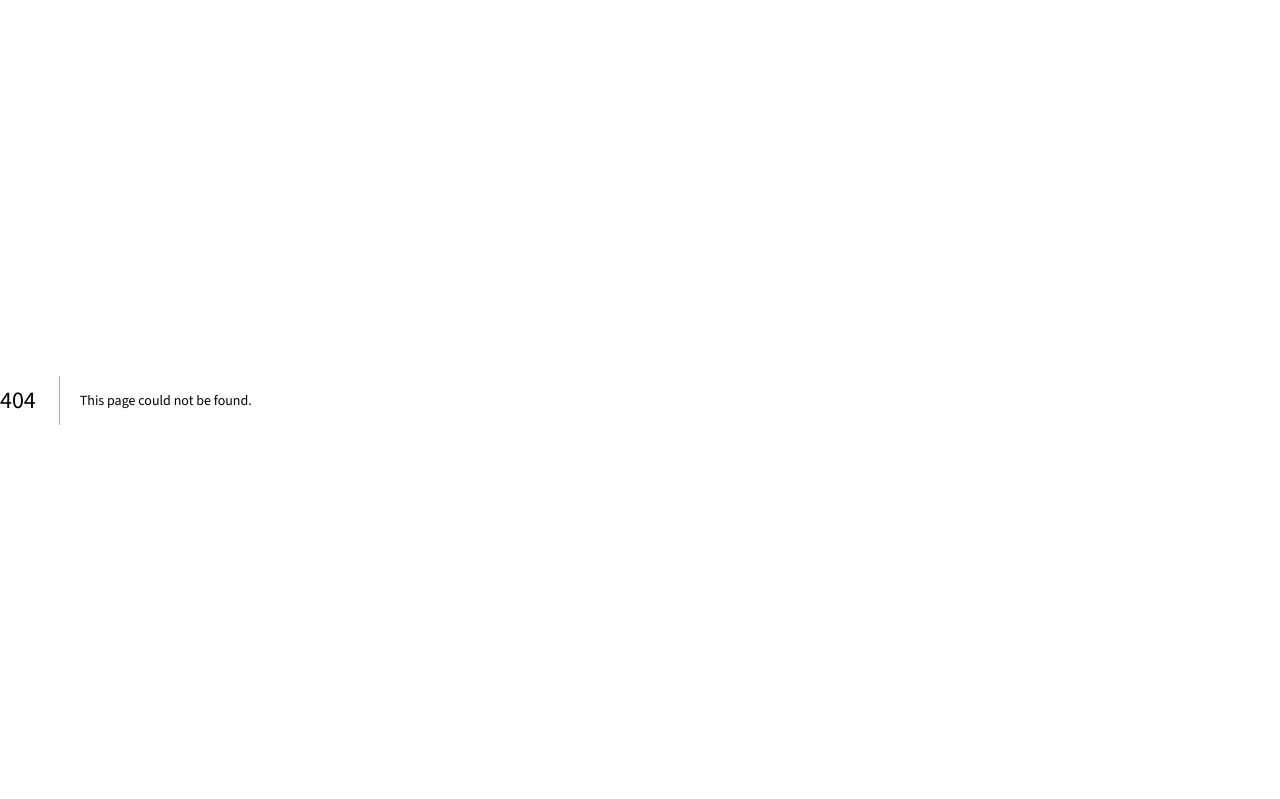
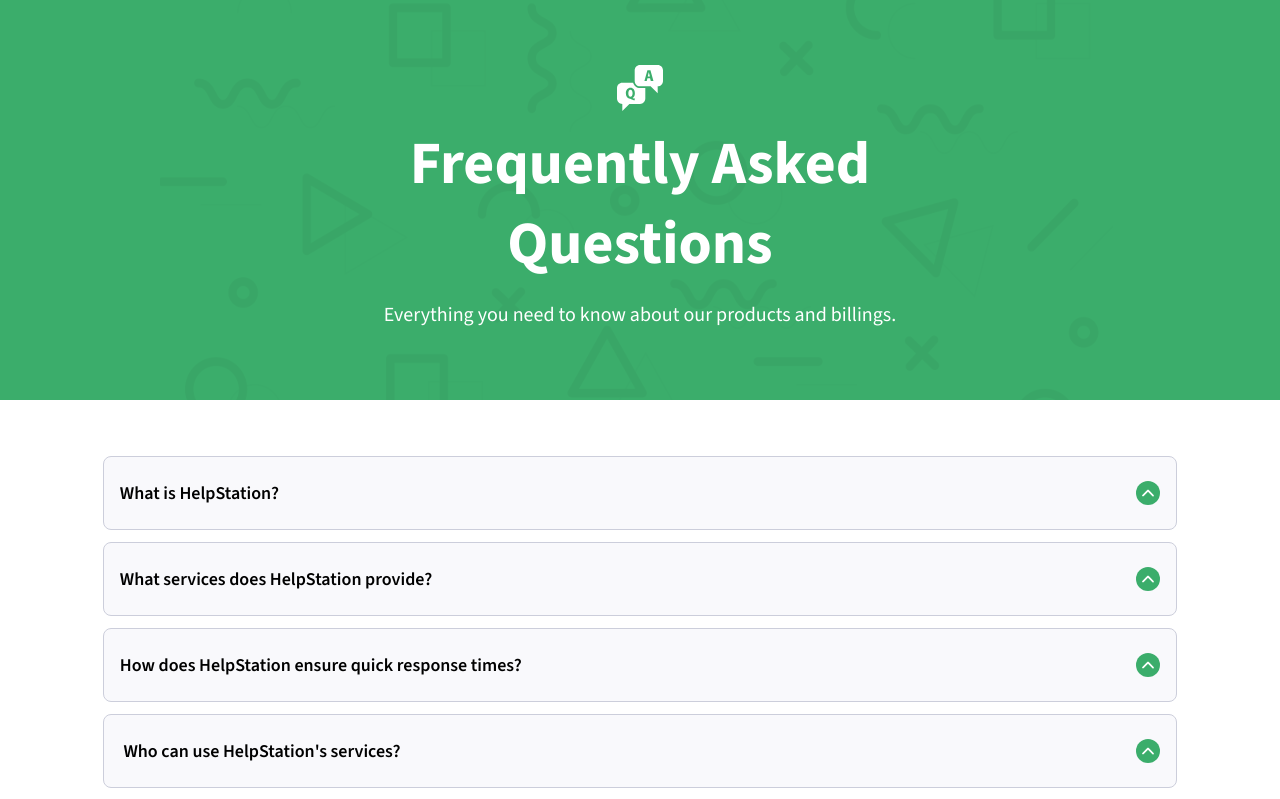
Before and after one commit to beedyboy/help-station, a Next.js app: page /faq in a window 1280 px wide. Before the commit this address had no page. Shown: the top 799 px of the page. Built offline with nearby package versions, Linux system fonts and the light colour scheme.

Commit message:
chore: Adding FAQ page

```diff
--- /dev/null
+++ b/app/faq/page.tsx
@@ -0,0 +1,11 @@
+import FAQ from "@/domain/faq";
+
+function FAQPage() {
+  return (
+    <div className="w-full">
+      <FAQ />
+    </div>
+  );
+}
+
+export default FAQPage;
--- /dev/null
+++ b/components/dropdown/faqDropdown.tsx
@@ -0,0 +1,39 @@
+import React from "react";
+import { IoIosArrowDown, IoIosArrowUp } from "react-icons/io";
+function FAQDropdown({
+  id,
+  question,
+  answer,
+  isOpen,
+  onClick,
+}: {
+  id: number;
+  question: string;
+  answer: string;
+  isOpen: boolean;
+  onClick: (id: number) => void;
+}) {
+  return (
+    <div className="bg-[#F9F9FC] border-[0.5px] border-[#CCCEDB] w-full p-4 flex flex-col rounded-lg">
+      <div className="flex justify-between items-center">
+        <p className="font-semibold text-[18px] leading-10 ">{question}</p>
+        <div
+          className="w-[24px] h-[24px] bg-primary-4 rounded-full  flex justify-center items-center"
+          onClick={() => onClick(id)}
+        >
+          {isOpen ? (
+            <IoIosArrowDown color="white" size={18} />
+          ) : (
+            <IoIosArrowUp color="white" size={18} />
+          )}
+        </div>
+      </div>
+
+      {isOpen ? (
+        <p className="text-base leading-6 font-normal">{answer}: </p>
+      ) : null}
+    </div>
+  );
+}
+
+export default FAQDropdown;
--- /dev/null
+++ b/constants/faq.ts
@@ -0,0 +1,115 @@
+type IFAQ = {
+  id: number;
+  question: string;
+  answer: string;
+  isOpen: boolean;
+};
+
+export const faqData: IFAQ[] = [
+  {
+    id: 0,
+    question: "What is HelpStation?",
+    answer:
+      "HelpStation is a health tech company dedicated to leveraging innovative technology to provide prompt access to emergency services in Nigeria. ",
+    isOpen: false,
+  },
+  {
+    id: 1,
+    question: "What services does HelpStation provide?",
+    answer:
+      "HelpStation offers services like 24/7 Help Center support, instant ambulance request, ambulance on standby, first aid boxes & Emergency Preparedness Trainings and more.",
+    isOpen: false,
+  },
+  {
+    id: 2,
+    question: "How does HelpStation ensure quick response times?",
+    answer:
+      "HelpStation utilises a proprietary technology platform to connect first responders, ambulances, and hospitals, ensuring rapid and coordinated emergency responses.",
+    isOpen: false,
+  },
+  {
+    id: 3,
+    question: " Who can use HelpStation's services?",
+    answer:
+      "  HelpStation's services are available to individuals, corporates, and government entities.",
+    isOpen: false,
+  },
+  {
+    id: 4,
+    question: "How do I contact HelpStation in an emergency?",
+    answer:
+      "Call HelpStation’s number 0913-200-0013, available 24/7, to reach a qualified medical professional and get immediate assistance.",
+    isOpen: false,
+  },
+  {
+    id: 5,
+    question: "Can I use HelpStation's services if I have health insurance?",
+    answer:
+      "No. At the moment, we do not accept health insurance as a form of payment",
+    isOpen: false,
+  },
+  {
+    id: 6,
+    question:
+      " What makes HelpStation different from other ambulance services?",
+    answer:
+      "HelpStation combines on-site first responder services with medical transportation, providing comprehensive pre-hospital care.",
+    isOpen: false,
+  },
+  {
+    id: 7,
+    question: "Is HelpStation a non-profit organization?",
+    answer:
+      "No, HelpStation is a privately owned company that charges a subscription fee to provide affordable, high-quality emergency services.",
+    isOpen: false,
+  },
+  {
+    id: 8,
+    question: " What areas does HelpStation cover?",
+    answer:
+      "HelpStation We have a network of over 200+ ambulance partners and are currently operating in three (3) states, with plans of rapid expansion in Nigeria and across Africa.",
+    isOpen: false,
+  },
+  {
+    id: 9,
+    question: "How do I become a HelpStation partner?",
+    answer:
+      "Visit the “Become a Partner” section on the HelpStation website to learn about partnership opportunities and apply.",
+    isOpen: false,
+  },
+  {
+    id: 10,
+    question: "What training do HelpStation first responders receive?",
+    answer:
+      "HelpStation first responders are highly trained and certified to handle a wide range of medical emergencies.",
+    isOpen: false,
+  },
+  {
+    id: 12,
+    question: "Can I get a subscription for HelpStation services?",
+    answer:
+      "Yes, HelpStation offers subscription plans that allow individuals and organisations to access their services whenever needed",
+    isOpen: false,
+  },
+  {
+    id: 13,
+    question: " What should I do if I need an ambulance?",
+    answer:
+      "Call HelpStation’s emergency number to dispatch an ambulance to your location promptly",
+    isOpen: false,
+  },
+  {
+    id: 14,
+    question: " Does HelpStation offer first aid and CPR training?",
+    answer:
+      "Yes, HelpStation provides comprehensive first aid and CPR training to individuals and organisations both in person and online.",
+    isOpen: false,
+  },
+  {
+    id: 15,
+    question: "How can I stay updated with HelpStation news and updates?",
+    answer:
+      "Subscribe to the HelpStation newsletter on their website to receive news and updates about their services and impact. Also follow our social media pages to get first hand information about our new services.",
+    isOpen: false,
+  },
+];
--- /dev/null
+++ b/domain/faq/index.tsx
@@ -0,0 +1,103 @@
+"use client";
+import React, { useState } from "react";
+import Image from "next/image";
+import aboutImg from "@/public/images/help_station_about.svg";
+import FAQDropdown from "@/components/dropdown/faqDropdown";
+import { faqData } from "@/constants/faq";
+import shrugBroImg from "@/public/images/help_station_shrug_bro.svg";
+import ImageTemplate from "@/components/image";
+import ServiceLayout from "@/components/layout/our-services/serviceLayout";
+import ServiceTextTemplate from "@/components/layout/our-services/serviceTextTemplate";
+
+function FAQ() {
+  const [faq, setFaq] = useState(faqData);
+
+  const handleFAQ = (id: number) => {
+    const arr = faq.map((faq) => {
+      if (faq.id == id) {
+        return { ...faq, isOpen: !faq.isOpen };
+      } else return faq;
+    });
+
+    setFaq(arr);
+  };
+  return (
+    <main className="w-full flex justify-center flex-col gap-7 md:gap-12 items-center ">
+      <section className="relative h-[400px] flex justify-center items-center w-full">
+        <div className="absolute inset-0 top-0 left-0 right-0 bottom-0 w-full h-[400px]">
+          <Image
+            src={aboutImg}
+            alt="contact_us"
+            style={{
+              width: "100%",
+              background: "#3BAD6B",
+              objectFit: "contain",
+              height: "400px",
+            }}
+          />
+        </div>
+
+        <div className="z-10 md:w-[55%] w-[90%] text-white text-center flex justify-center items-center flex-col gap-2 md:gap-3">
+          <div className=" h-[46px] w-[46px]">
+            <Image
+              src="/icons/wpf_faq.svg"
+              alt=""
+              width={100}
+              height={100}
+              style={{ width: "100%", height: "100%" }}
+            />
+          </div>
+          <h2 className="pb-3 md:pb-0 leading-10 font-bold md:text-6xl text-[36px] md:leading-[80px]">
+            Frequently Asked Questions
+          </h2>
+          <div className="flex text-center flex-col gap-3">
+            <p className="font-normal md:text-[20px] leading-10">
+              Everything you need to know about our products and billings.
+            </p>
+          </div>
+        </div>
+      </section>
+
+      <section className=" w-full flex justify-center items-center p-2">
+        <div className="md:w-[85%] w-[90%] flex flex-col gap-3">
+          {faq.map((faq) => (
+            <div key={faq.id}>
+              <FAQDropdown
+                id={faq.id}
+                question={faq.question}
+                answer={faq.answer}
+                isOpen={faq.isOpen}
+                onClick={(id: number) => handleFAQ(id)}
+              />
+            </div>
+          ))}
+        </div>
+      </section>
+
+      <div className="md:w-[85%] w-[90%] bg-[#c5e9cf] rounded-2xl">
+        <ServiceLayout bgColor="#c5e9cf">
+          <div className="py-2 md:p-6  w-full flex rounded-lg flex-col items-center lg:flex-row gap-2  lg:gap-3 justify-center">
+            <div className="lg:w-[40%] lg:h-[70%]  h-[350px] justify-center items-center w-full rounded-lg overflow-hidden">
+              <div className=" overflow-hidden md:h-full">
+                <ImageTemplate src={shrugBroImg} />
+              </div>
+            </div>
+            <div className="lg:w-[60%] w-full flex lg:pl-8 justify-start items-center lg:gap-2 lg:justify-center flex-col ">
+              <div className="w-[80%]">
+                <ServiceTextTemplate
+                  heading="Didn’t Find the Answer You Need"
+                  headingText="Swift Medical Evacuation Anytime, Anywhere"
+                  description="For more detailed information and additional resources, please visit our website. Our team is also available to assist you with any further questions you may have."
+                  linkText="www.Helpstationfaq.com"
+                  linkColor="#32A061"
+                />
+              </div>
+            </div>
+          </div>
+        </ServiceLayout>
+      </div>
+    </main>
+  );
+}
+
+export default FAQ;
```
Also changed, not shown: public/icons/wpf_faq.svg (added), public/images/help_station_shrug_bro.svg (added).
